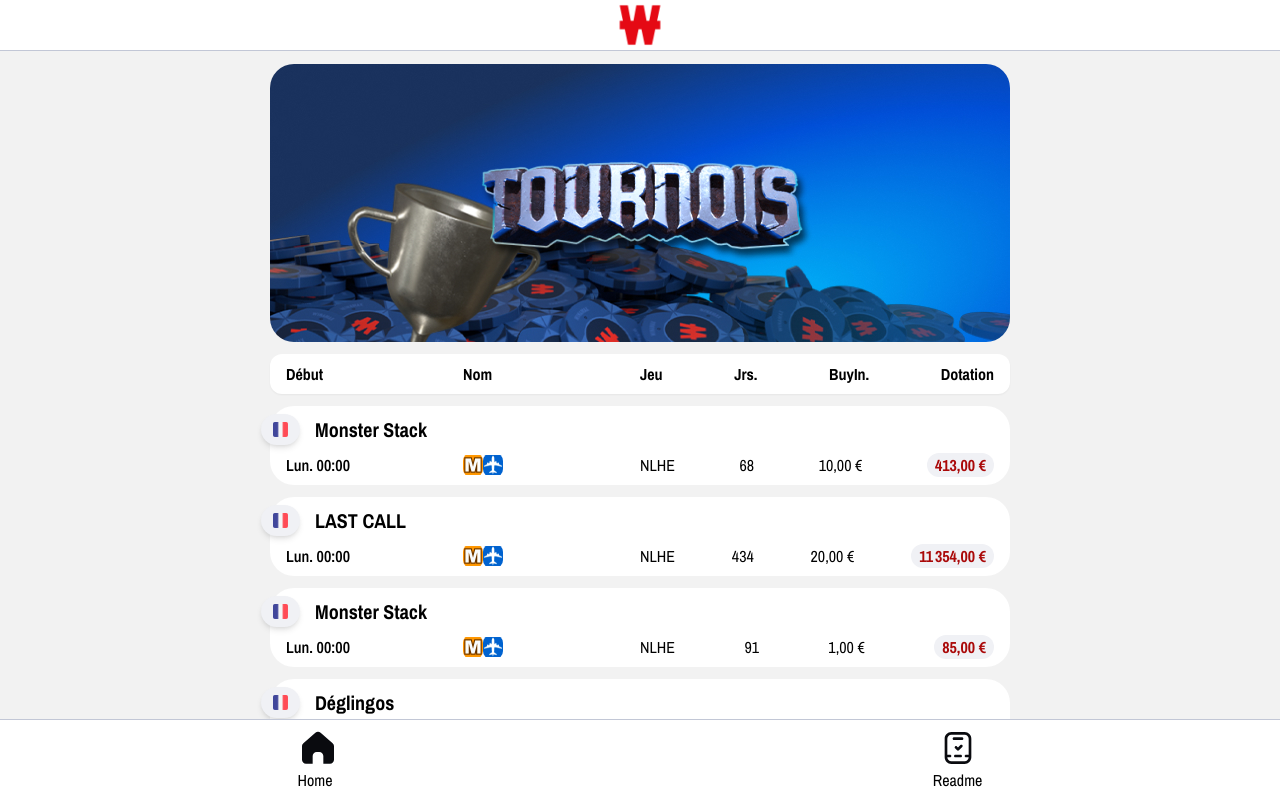
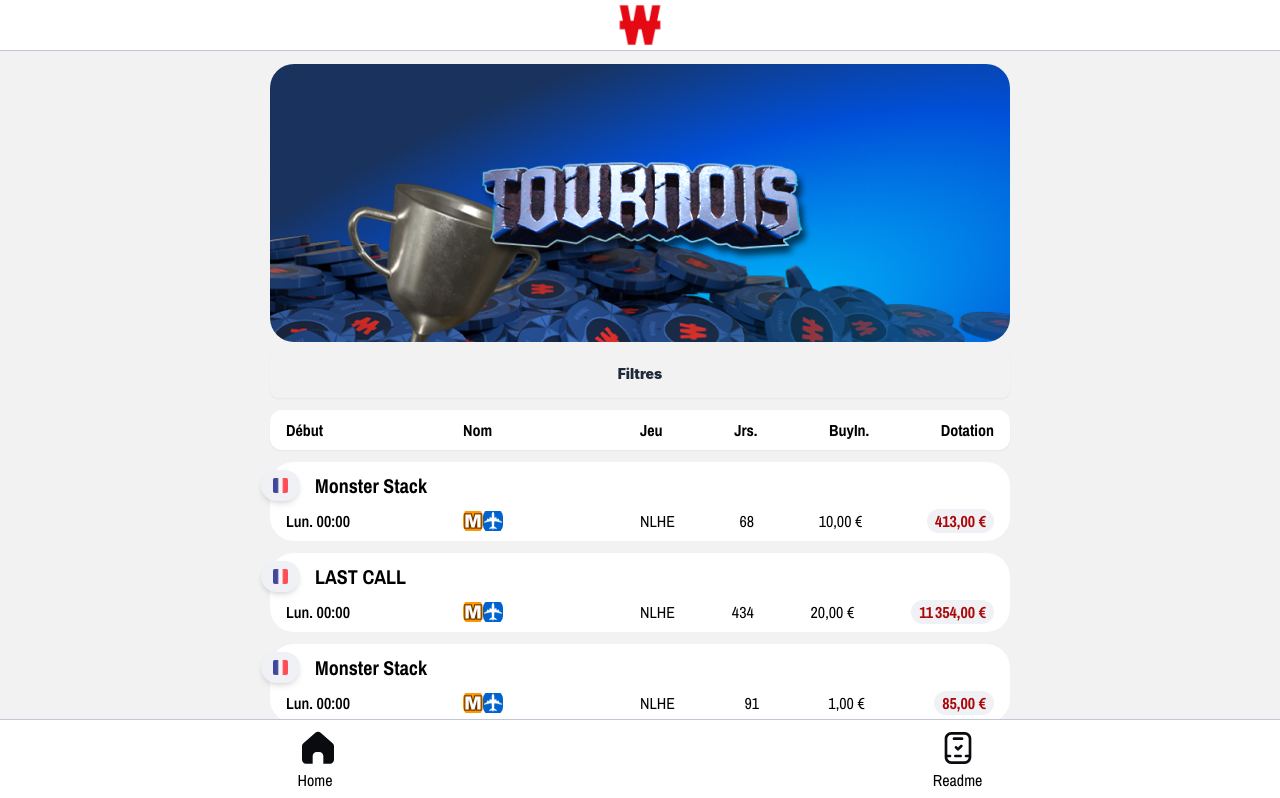
Before and after one commit to LaCause/front-winamax, a React (Vite) app: page / in a window 1280 px wide. Shown: the top 798 px of the page. Built offline with nearby package versions, Linux system fonts and the light colour scheme.

Commit message:
feat/add-feature: add filter feature

```diff
--- /dev/null
+++ b/src/components/molecules/Modal/Modal.model.tsx
@@ -0,0 +1,4 @@
+export interface ModalProps {
+    header: string
+    children: React.ReactNode
+}
--- /dev/null
+++ b/src/components/molecules/Modal/Modal.tsx
@@ -0,0 +1,9 @@
+import React from "react"
+import { ModalProps } from "./Modal.model"
+
+export const Modal: React.FC<ModalProps> = ({ header, children }) => {
+    return <>
+        <h1><b>Header</b></h1>
+        {children}
+    </>
+}
--- a/src/components/molecules/Tab/Tab.tsx
+++ b/src/components/molecules/Tab/Tab.tsx
@@ -29,6 +29,7 @@ export const Tab: React.FC<TabProps> = ({ hasInfoBox, tournament, addTournament,
     const border = active ? 'shadow-shadowTab' : null
 
     useEffect(() => {
+        console.log(tournament)
         if (active) {
             addTournament(tournament)
         } else {
--- a/src/hook/useAnimations/useAnimations.tsx
+++ b/src/hook/useAnimations/useAnimations.tsx
@@ -30,7 +30,7 @@ export const useAnimations = (active?: boolean) => {
             clearTimeout(secondAnimationTimeout);
             clearTimeout(thirdAnimationTimeout);
         };
-    }, [active]); // Dépend uniquement de `active`
+    }, [active]);
 
     return {
         firstAnimation,
--- a/src/hook/useTournaments/useTournaments.model.ts
+++ b/src/hook/useTournaments/useTournaments.model.ts
@@ -11,3 +11,8 @@ export interface Tournament {
   }
 
 export const MAX_TOURNAMENT_LIST = 350
+
+export enum TOURNAMENT_PRICES {
+  MIN = 4,
+  MAX = 10000
+}
--- a/src/hook/useTournaments/useTournaments.tsx
+++ b/src/hook/useTournaments/useTournaments.tsx
@@ -5,6 +5,7 @@ export const useTournaments = () => {
     const [tournamentList, setTournamentList] = useState<Tournament[]>()
     const [allTournamentList, setAllTournamentList] = useState<Tournament[]>()
     const [selectedTournaments, setSelectedTournaments] = useState<Tournament[]>([])
+    const [loading, setLoading] = useState<boolean>(true)
 
     const addTournament = (tournament: Tournament): void | Tournament[] => {
         setSelectedTournaments([...selectedTournaments, tournament])
@@ -19,6 +20,15 @@ export const useTournaments = () => {
         });
     }
 
+    const filterTournament = (min: number, max: number) => {
+        const filtered = allTournamentList?.filter((tournament) => tournament.buyIn >= min && tournament.buyIn <= max)
+        if (filtered) {
+            filtered?.sort((a, b) => a.buyIn - b.buyIn)
+            setTournamentList(filtered)
+            setLoading(false)
+        }
+    }
+
     useEffect(() => {
         const loadData = async (): Promise<void> => {
           const response = await fetch('/sample-poker.json')
@@ -27,16 +37,20 @@ export const useTournaments = () => {
           if (response.ok && data.length) {
             setAllTournamentList(data)
             setTournamentList(data.splice(0, MAX_TOURNAMENT_LIST))
+            setLoading(false)
           }
         }
-        loadData()
-        console.log(selectedTournaments)
+        if (!tournamentList) {
+            loadData()
+        }
       }, [selectedTournaments])
 
     return {
+        loading,
         tournamentList,
         selectedTournaments,
         addTournament,
-        removeTournament
+        removeTournament,
+        filterTournament
     }
 }
--- a/src/templates/Home/Home.tsx
+++ b/src/templates/Home/Home.tsx
@@ -2,22 +2,64 @@ import pokerBanner from '/images/tournois.jpg'
 import { Tab } from '../../components/molecules/Tab/Tab'
 import { HeaderTab } from '../../components/molecules/HeaderTab/HeaderTab'
 import { useTournaments } from '../../hook/useTournaments/useTournaments'
-import { useEffect } from 'react'
+import { useEffect, useState } from 'react'
+import { Modal } from '../../components/molecules/Modal/Modal'
+import { TOURNAMENT_PRICES } from '../../hook/useTournaments/useTournaments.model'
+import { formatCurrency } from '../../utils'
 
 export const Home = () => {
-  const { tournamentList, selectedTournaments, addTournament, removeTournament } = useTournaments()
+  const { loading, tournamentList, selectedTournaments, addTournament, removeTournament, filterTournament } = useTournaments()
+
+  const [minPrice, setMinPrice] = useState<number>(TOURNAMENT_PRICES.MIN)
+  const [maxPrice, setMaxPrice] = useState<number>(TOURNAMENT_PRICES.MAX)
+
+  const [currentMinPrice, setCurrentMinPrice] = useState<number>(1)
+  const [currentMaxPrice, setCurrentMaxPrice] = useState<number>(10000)
 
   return <>
     <section className='flex flex-col px-3'>
       <div className='flex justify-center'>
         <img src={pokerBanner} className='rounded-3xl' />
       </div>
+      {/* Open the modal using document.getElementById('ID').showModal() method */}
+      <button className="btn mt-2" onClick={()=>document?.getElementById('my_modal_2')?.showModal()}><b>Filtres</b></button>
+      <dialog id="my_modal_2" className="modal">
+        <div className="modal-box">
+          <section className='flex gap-x-7'>
+            <label>
+              Prix min : {formatCurrency(currentMinPrice)}
+              <input type="range" min={minPrice} max={maxPrice} className="range range-primary" onChange={(e) => setCurrentMinPrice(parseInt(e.target.value))}/>
+            </label>
+            <label>
+              Prix max : {formatCurrency(currentMaxPrice)}
+              <input type="range" min={currentMinPrice} max={maxPrice} className="range range-primary" onChange={(e) => setCurrentMaxPrice(parseInt(e.target.value))}/>
+            </label>
+          </section>
+          <form method="dialog" className='text-center mt-4'>
+            <button className="btn" onClick={() => filterTournament(currentMinPrice, currentMaxPrice)}>Valider</button>
+          </form>
+        </div>
+      </dialog>
+      {/* end */}
+
       <div>
         <ul className='flex flex-col gap-3'>
-          <HeaderTab className='mt-3' />
-          { tournamentList?.map((tournament, id) =>
-            <Tab key={id} tournament={tournament} selectedTournaments={selectedTournaments} addTournament={addTournament} removeTournament={removeTournament}/>
-          )}
+        <HeaderTab className='mt-3' />
+        {loading ? (
+          <span className="loading loading-spinner text-error loading-lg"></span>
+        ) : (
+          <>
+            {tournamentList?.map((tournament, id) => (
+              <Tab
+                key={id}
+                tournament={tournament}
+                selectedTournaments={selectedTournaments}
+                addTournament={addTournament}
+                removeTournament={removeTournament}
+              />
+            ))}
+          </>
+        )}
         </ul>
       </div>
     </section>
```
